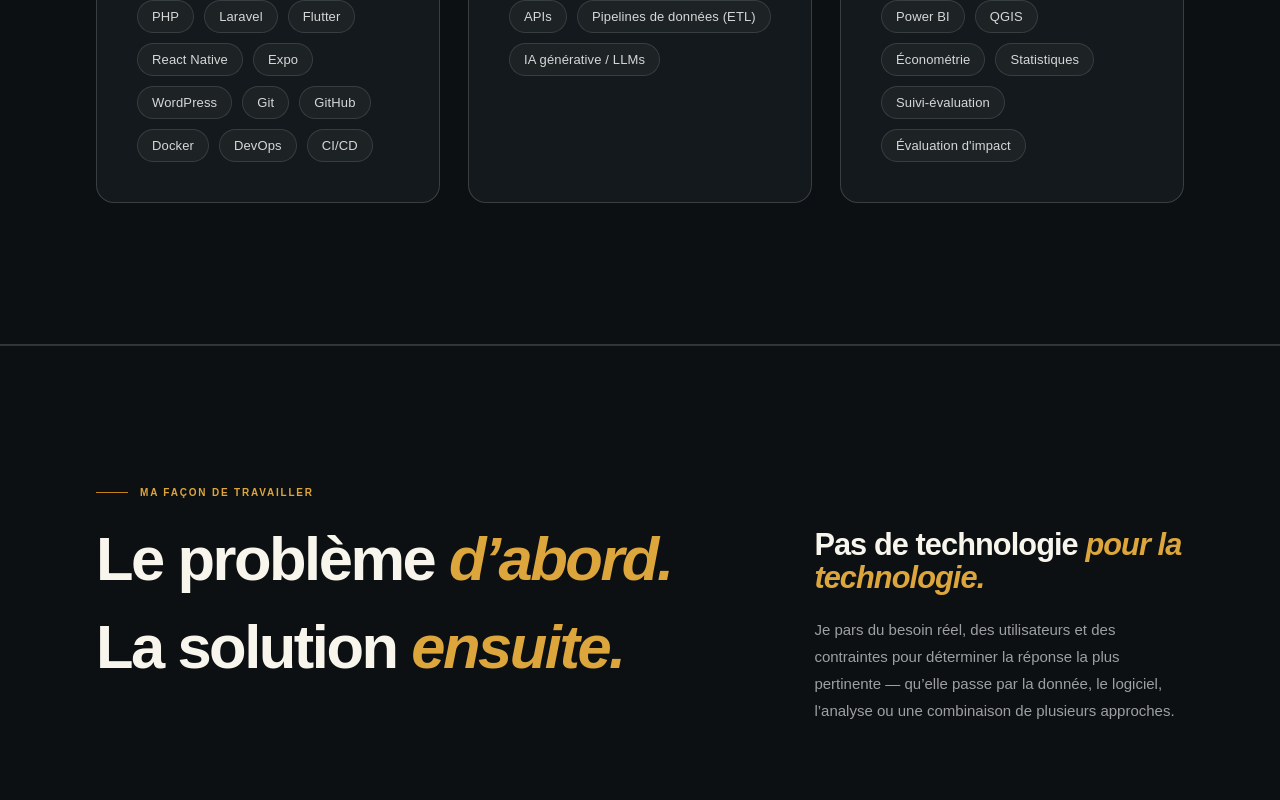
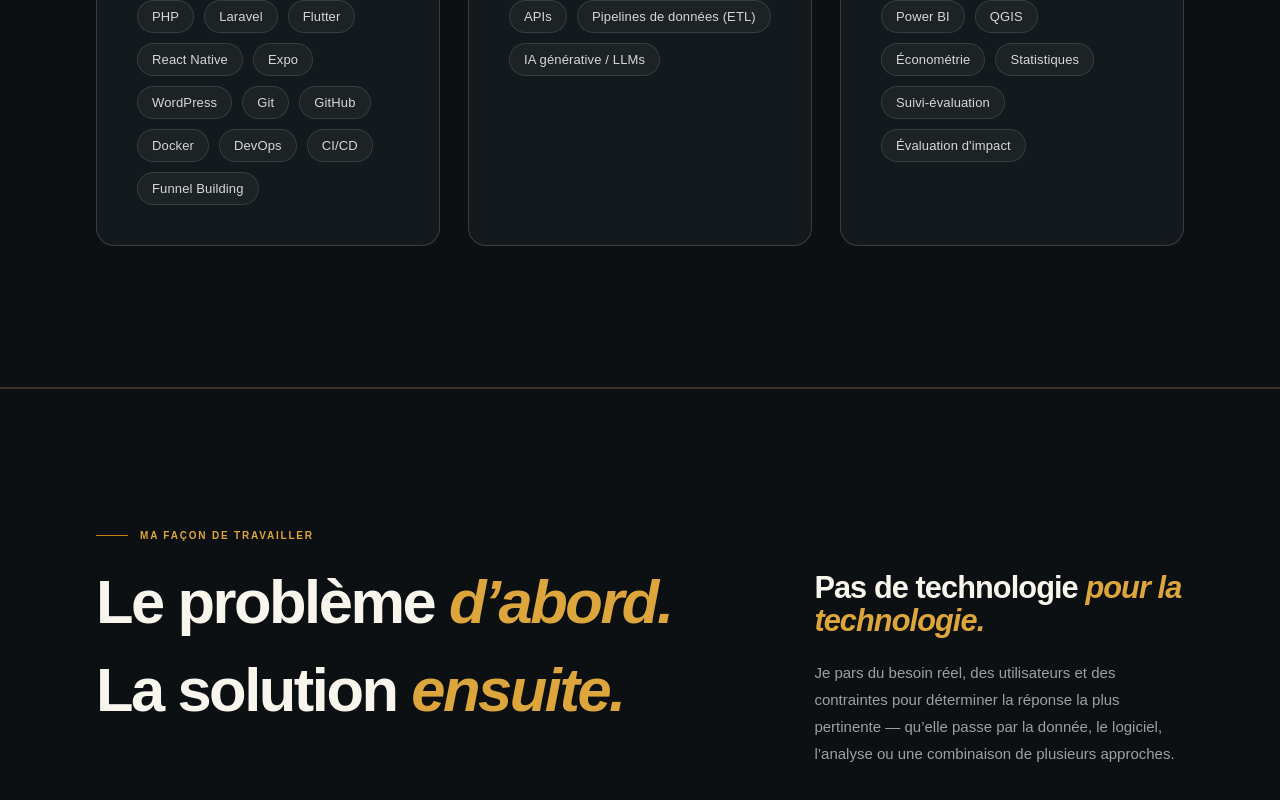
Before and after one commit to takacodeprogram/georgeoagbahungba, a Next.js app: page / in a window 1280 px wide. Shown: the part 6761-7561 px from the top of the page. Built offline with nearby package versions, Linux system fonts and the light colour scheme; a web font is replaced by a local one.

Commit message:
feat: add Funnel Building skill to portfolio

```diff
--- a/components/SkillsSection.jsx
+++ b/components/SkillsSection.jsx
@@ -8,7 +8,7 @@ const groups = [
     skills: [
       "JavaScript", "TypeScript", "React", "Next.js", "Node.js", "PHP", "Laravel",
       "Flutter", "React Native", "Expo", "WordPress", "Git", "GitHub", "Docker",
-      "DevOps", "CI/CD",
+      "DevOps", "CI/CD", "Funnel Building",
     ],
   },
   {
--- a/data/portfolio.js
+++ b/data/portfolio.js
@@ -47,7 +47,7 @@ export const journey = [
 ];
 
 export const skills = {
-  dev: ["JavaScript", "TypeScript", "React", "Next.js", "Node.js", "PHP", "Laravel", "Flutter", "React Native", "Expo", "WordPress", "SQL", "Supabase", "Google Cloud", "AWS Cloud", "Git", "GitHub", "Docker", "APIs", "IA générative"],
+  dev: ["JavaScript", "TypeScript", "React", "Next.js", "Node.js", "PHP", "Laravel", "Flutter", "React Native", "Expo", "WordPress", "SQL", "Supabase", "Google Cloud", "AWS Cloud", "Git", "GitHub", "Docker", "APIs", "IA générative", "Funnel Building"],
   agro: ["Python", "SQL", "R", "Stata", "SPSS", "Excel", "KoboToolbox", "ODK", "Power BI", "QGIS", "Économétrie", "Statistiques", "Analyse de données", "Suivi-évaluation", "Évaluation d'impact"],
 };
 
```
